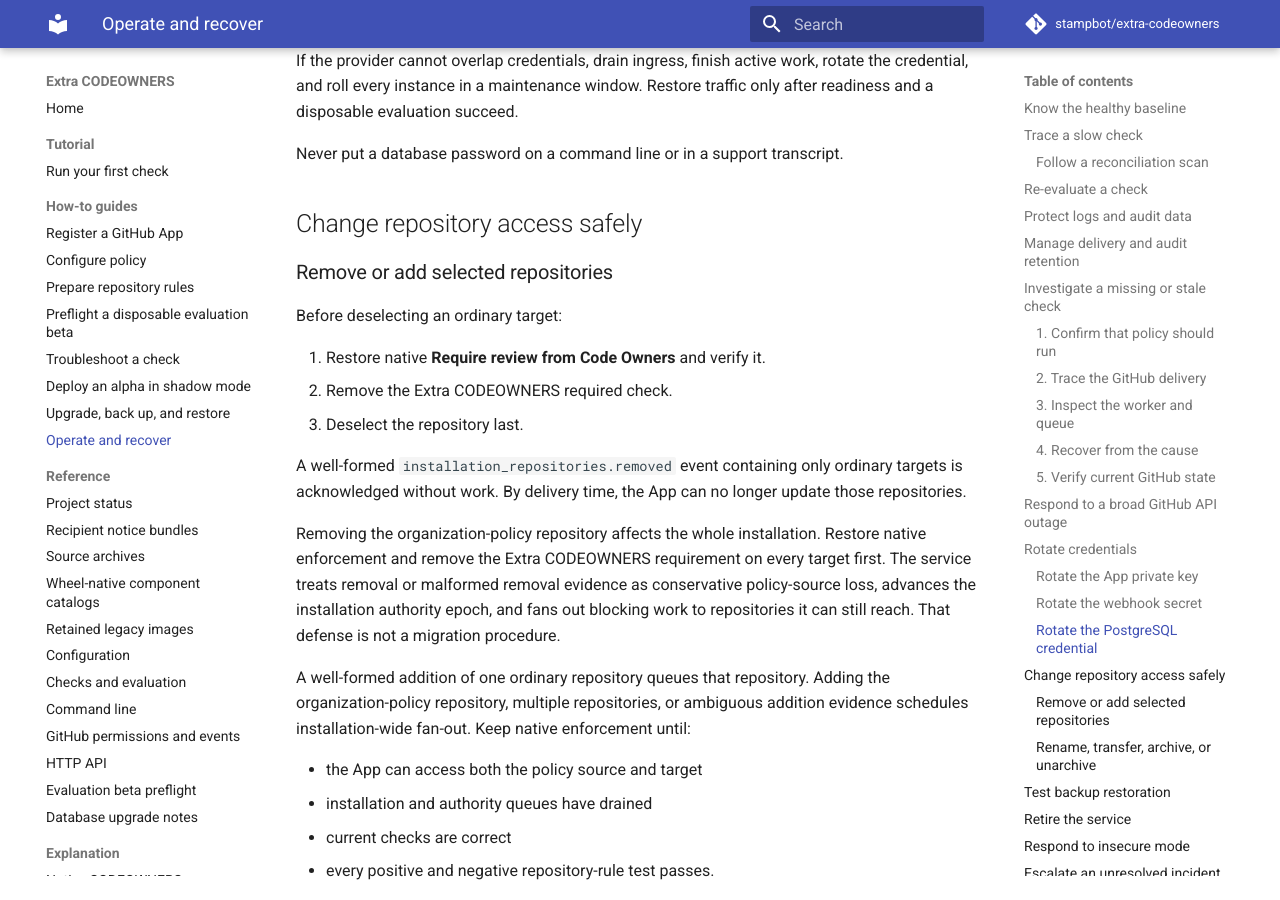
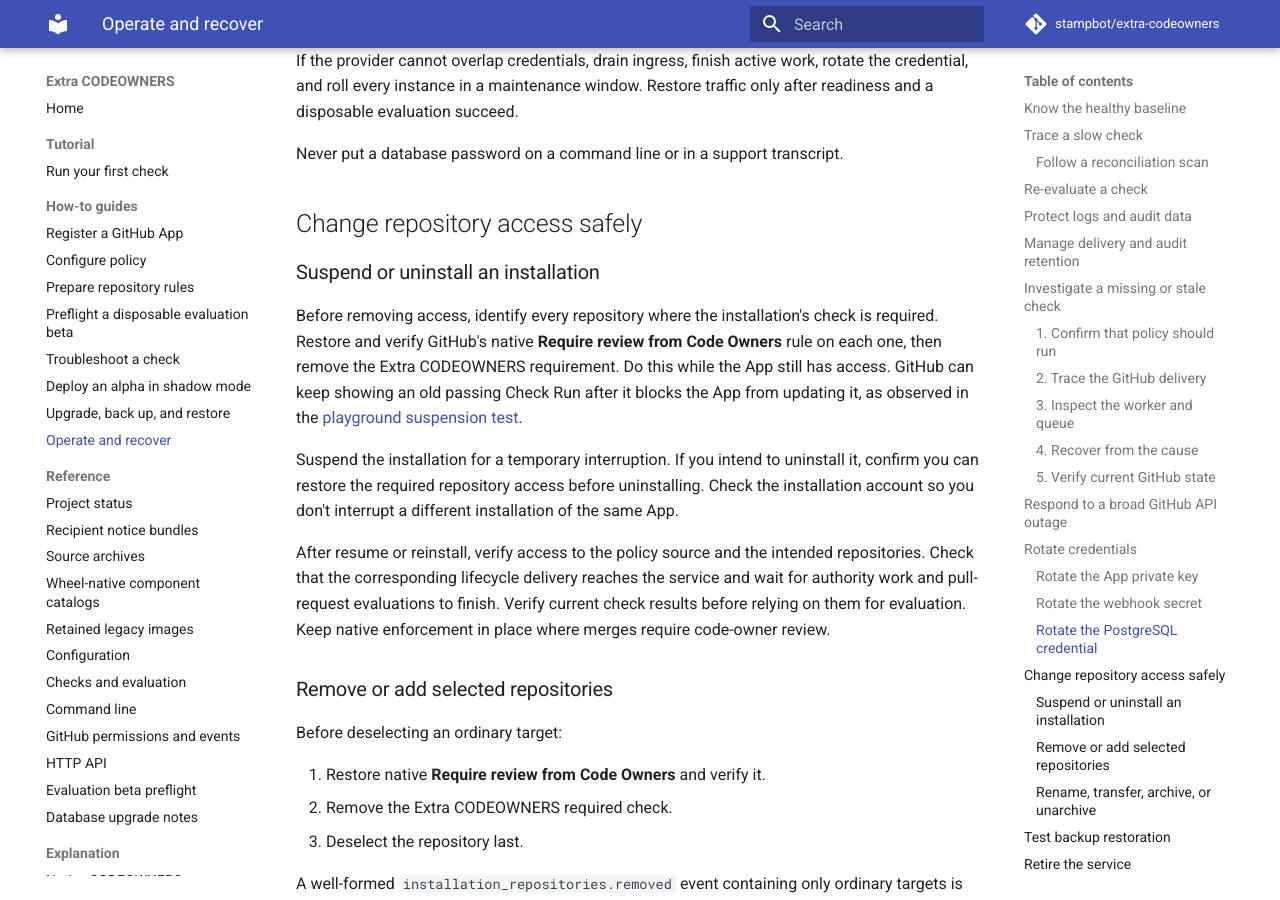
Before and after one commit to stampbot/extra-codeowners, an MkDocs documentation site: the page built from docs/how-to/operate.md, in a window 1280 px wide and 900 px high, scrolled down 18353 px. Built offline with MkDocs 1.6.1 and Material for MkDocs 9.7.7, drawn with Linux system fonts in a browser that asks for light colours; comment, search, counter and statistics services are not loaded.

Commit message:
docs: record playground installation suspend and resume
Retain the observed access loss, stale advisory result, native-review block and installation recovery. Link the dated evidence to the threat model and installation handback without changing the production enforcement warning.

Refs #1.

Signed-off-by: Danny Sauer <github@dannysauer.com>

```diff
--- a/docs/how-to/operate.md
+++ b/docs/how-to/operate.md
@@ -828,6 +828,26 @@ Never put a database password on a command line or in a support transcript.
 
 ## Change repository access safely
 
+### Suspend or uninstall an installation
+
+Before removing access, identify every repository where the installation's
+check is required. Restore and verify GitHub's native **Require review from
+Code Owners** rule on each one, then remove the Extra CODEOWNERS requirement.
+Do this while the App still has access. GitHub can keep showing an old
+passing Check Run after it blocks the App from updating it, as observed in
+the [playground suspension test](../maintainers/evidence/2026-11-19-installation-suspend-resume.md).
+
+Suspend the installation for a temporary interruption. If you intend to
+uninstall it, confirm you can restore the required repository access before
+uninstalling. Check the installation account so you don't interrupt a
+different installation of the same App.
+
+After resume or reinstall, verify access to the policy source and the intended
+repositories. Check that the corresponding lifecycle delivery reaches the
+service and wait for authority work and pull-request evaluations to finish.
+Verify current check results before relying on them for evaluation. Keep
+native enforcement in place where merges require code-owner review.
+
 ### Remove or add selected repositories
 
 Before deselecting an ordinary target:
--- a/mkdocs.yml
+++ b/mkdocs.yml
@@ -98,6 +98,7 @@ nav:
           - November native catalogs and VEX: maintainers/evidence/2026-11-11-native-catalog-and-vex.md
           - November base-refresh stability: maintainers/evidence/2026-11-12-base-refresh-stability.md
           - November checkpoint continuation and alpha.92: maintainers/evidence/2026-11-12-checkpoint-continuation-and-alpha92.md
+          - November installation suspension and recovery: maintainers/evidence/2026-11-19-installation-suspend-resume.md
       - Respond to dependency audit: how-to/respond-to-dependency-audit.md
       - Rescan a published image: how-to/rescan-published-image.md
       - Review or recover a Renovate update: how-to/manage-renovate-updates.md
```
Also changed, not shown: docs/explanation/threat-model.md (+6 -0 lines), docs/how-to/prepare-repository-rules.md (+4 -0 lines), docs/maintainers/evidence/2026-11-19-installation-suspend-resume.md (added, +62 -0 lines), docs/maintainers/evidence/index.md (+1 -0 lines), docs/maintainers/live-validation.md (+6 -0 lines).
